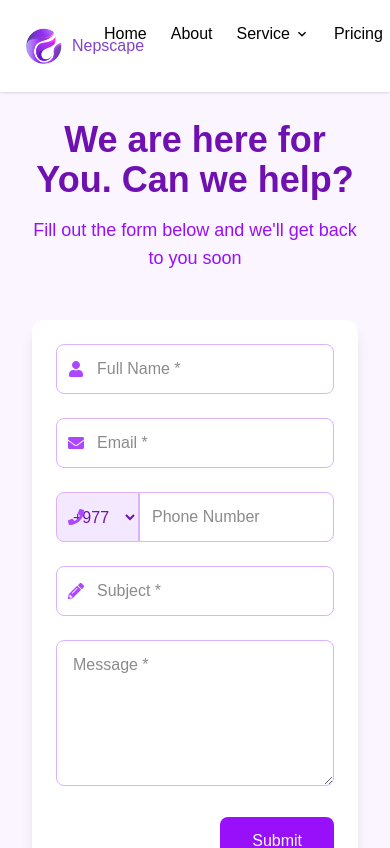
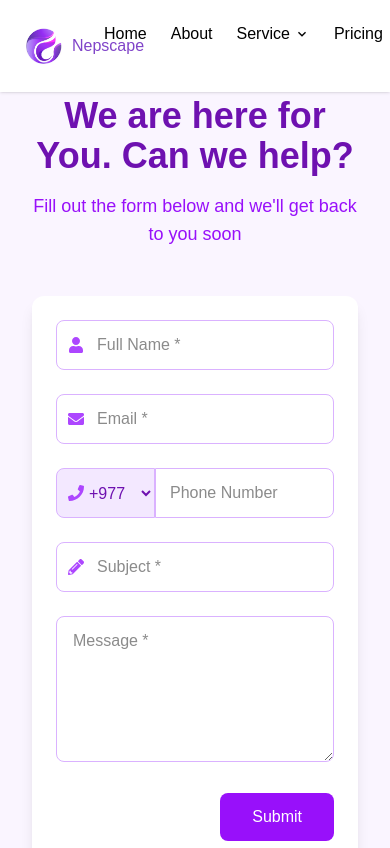
Before and after one commit to shashankneupane0427/Nepscape, a Next.js app: page /contact in a window 390 px wide. Shown: the top 848 px of the page. Built offline with nearby package versions, Linux system fonts and the light colour scheme.

Commit message:
fix: remove stray character and adjust padding in phone input component

```diff
--- a/app/contact/page.tsx
+++ b/app/contact/page.tsx
@@ -4,7 +4,6 @@ import React from "react";
 function contact() {
   return (
     <div className="mt-16">
-      j
       <Main />
     </div>
   );
--- a/components/contactus/Main.tsx
+++ b/components/contactus/Main.tsx
@@ -102,11 +102,11 @@ const Main = () => {
                 {/* Phone Input */}
                 <div className="relative">
                   <div className="absolute inset-y-0 left-0 flex items-center pl-3 pointer-events-none">
-                    <FaPhone className="text-purple-500" />
+                    <FaPhone className="text-purple-500 " />
                   </div>
                   <div className="flex">
-                    <select className="bg-purple-100 text-purple-800 border border-purple-300 rounded-l-lg px-3 py-3 focus:outline-none focus:ring-2 focus:ring-purple-500 transition-all duration-300">
-                      <option>+977</option>
+                    <select className="bg-purple-100 pl-7 text-purple-800 border border-purple-300 rounded-l-lg px-3 py-3 focus:outline-none focus:ring-2 focus:ring-purple-500 transition-all duration-300">
+                      <option >+977</option>
                       <option>+1</option>
                       <option>+44</option>
                     </select>
@@ -116,7 +116,7 @@ const Main = () => {
                       value={formData.phone}
                       onChange={handleChange}
                       placeholder="Phone Number"
-                      className="w-full py-3 pl-3 pr-4 border border-purple-300 rounded-r-lg focus:outline-none focus:ring-2 focus:ring-purple-500 transition-all duration-300"
+                      className="w-full py-3  pl-3.5 pr-4 border border-purple-300 rounded-r-lg focus:outline-none focus:ring-2 focus:ring-purple-500 transition-all duration-300"
                     />
                   </div>
                 </div>
```
